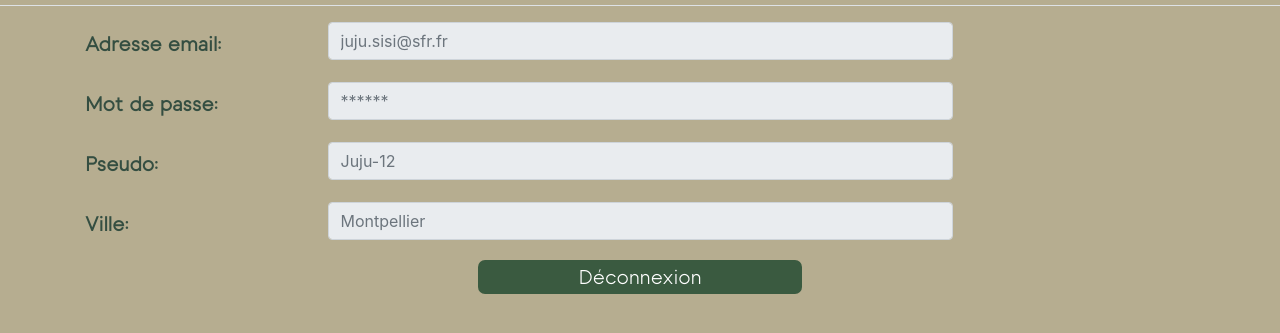
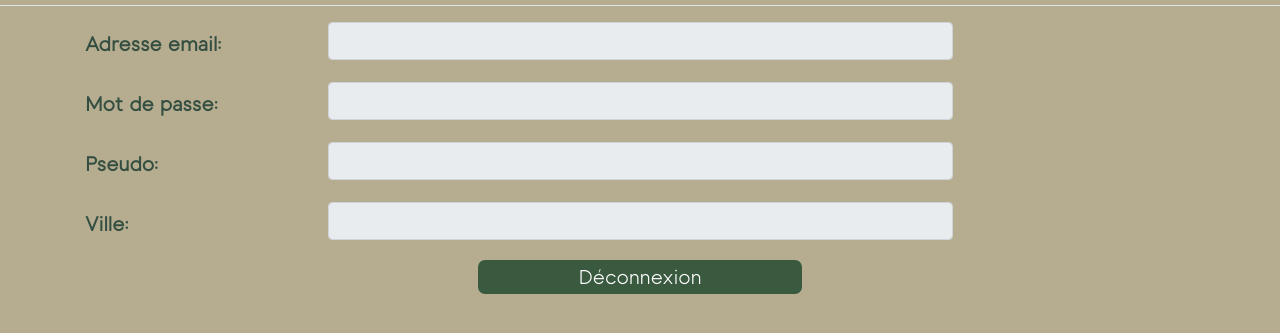
Before and after one commit to auriane-prr/MonFront_PW, a plain HTML site: page User/profil.html in a window 1280 px wide. Shown: the part 173-506 px from the top of the page. Drawn offline with nearby package versions, Linux system fonts and the light colour scheme; no server answers.

Commit message:
maj profil

```diff
--- a/User/profil.html
+++ b/User/profil.html
@@ -48,19 +48,19 @@
         <div class="form-group row">
           <label for="email" class="col-sm-3 col-form-label">Adresse email:</label>
           <div class="col-sm-6">
-            <input placeholder="juju.sisi@sfr.fr" type="email" class="form-control" id="email" disabled>
+            <input type="email" class="form-control" id="email" disabled>
           </div>
         </div>
         <div class="form-group row">
           <label for="password" class="col-sm-3 col-form-label">Mot de passe:</label>
           <div class="col-sm-6">
-            <input placeholder="******" type="password" class="form-control" id="password"disabled>
+            <input type="password" class="form-control" id="password"disabled>
           </div>
         </div>
         <div class="form-group row">
           <label for="pseudo" class="col-sm-3 col-form-label">Pseudo:</label>
           <div class="col-sm-6">
-            <input placeholder="Juju-12" type="text" class="form-control" id="pseudo"disabled>
+            <input type="text" class="form-control" id="pseudo"disabled>
           </div>
           <!-- <div class="col-sm-3">
             <button type="button" class="btn btn-profil">Modifier</button>
@@ -69,7 +69,7 @@
         <div class="form-group row">
           <label for="localisation" class="col-sm-3 col-form-label">Ville:</label>
           <div class="col-sm-6">
-            <input placeholder="Montpellier" type="text" class="form-control" id="localisation"disabled>
+            <input type="text" class="form-control" id="localisation"disabled>
           </div>
           <!-- <div class="col-sm-3">
             <button type="button" class="btn btn-profil">Modifier</button>
```
Also changed, not shown: index.html (+1 -3 lines).
